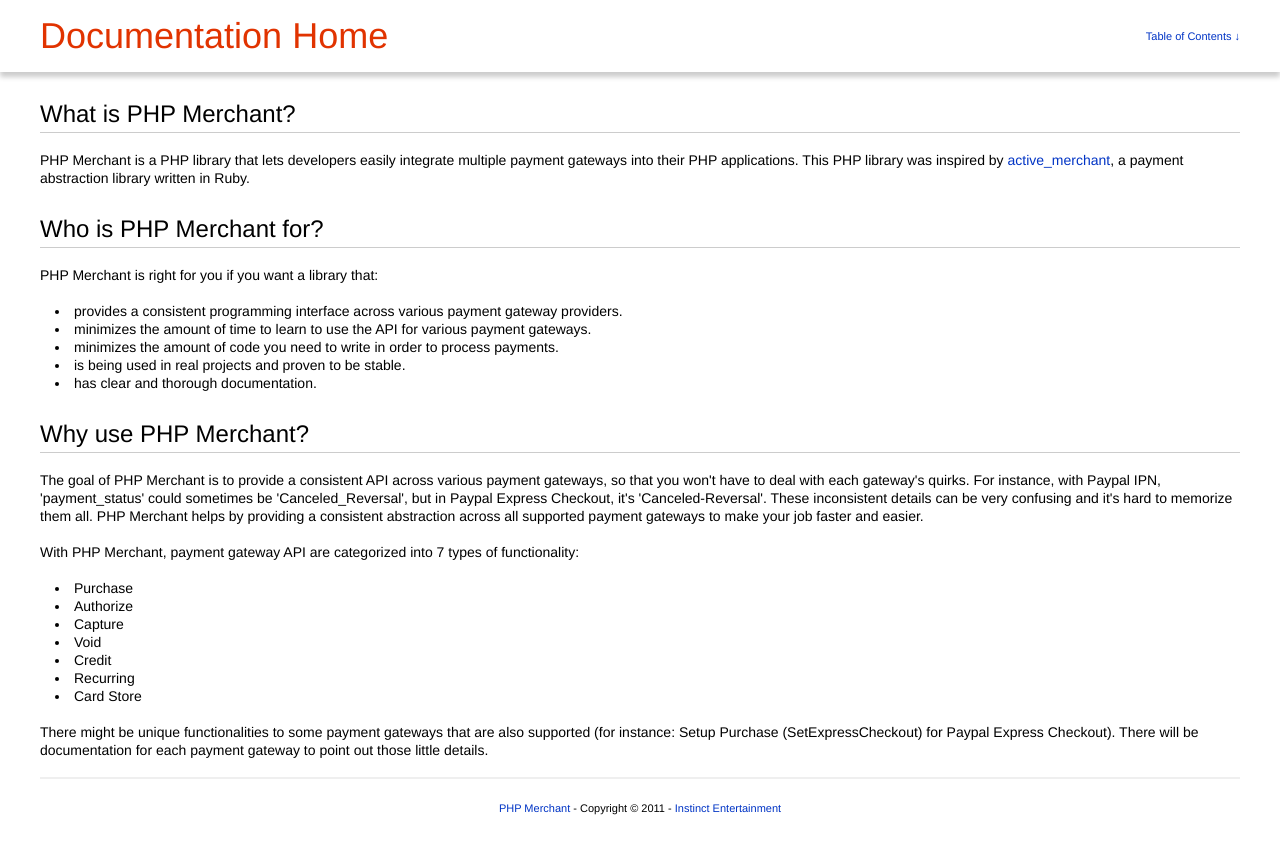
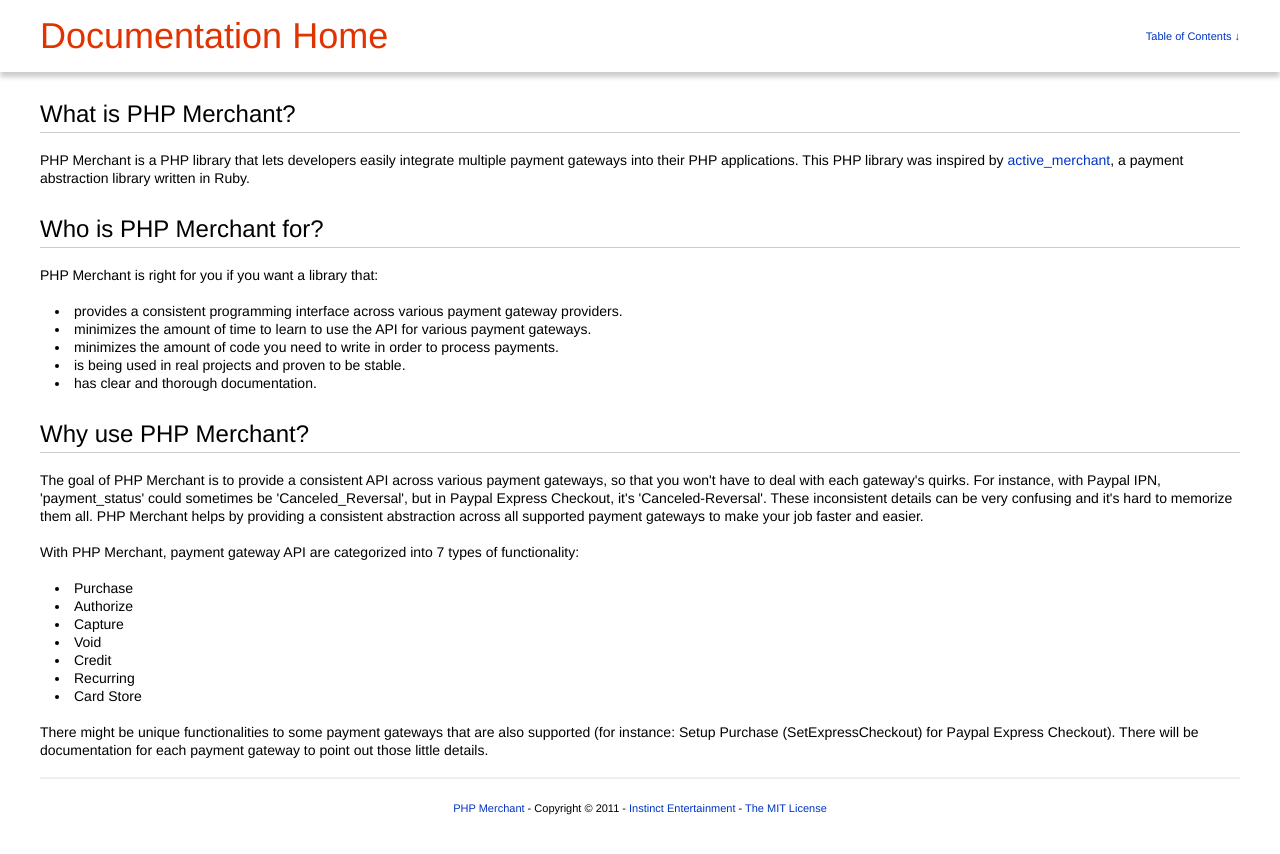
Before and after one commit to wp-e-commerce/PHP-Merchant, a Jekyll site: the page built from index.html, in a window 1280 px wide. Shown: the top 854 px of the page. Built offline with Jekyll 4.4.1, drawn with Linux system fonts in a browser that asks for light colours.

Commit message:
Add a link to MIT license in footer.

```diff
--- a/_layouts/default.html
+++ b/_layouts/default.html
@@ -26,7 +26,7 @@
 
 		<footer>
 			<p>
-				<a href="https://github.com/instinct/PHP-Merchant">PHP Merchant</a> - Copyright &copy; 2011 - <a href="http://instinct.co.nz">Instinct Entertainment</a>
+				<a href="https://github.com/instinct/PHP-Merchant">PHP Merchant</a> - Copyright &copy; 2011 - <a href="http://instinct.co.nz">Instinct Entertainment</a> - <a href="http://www.opensource.org/licenses/mit-license.php">The MIT License</a>
 			</p>
 		</footer>
 	</body>
```
